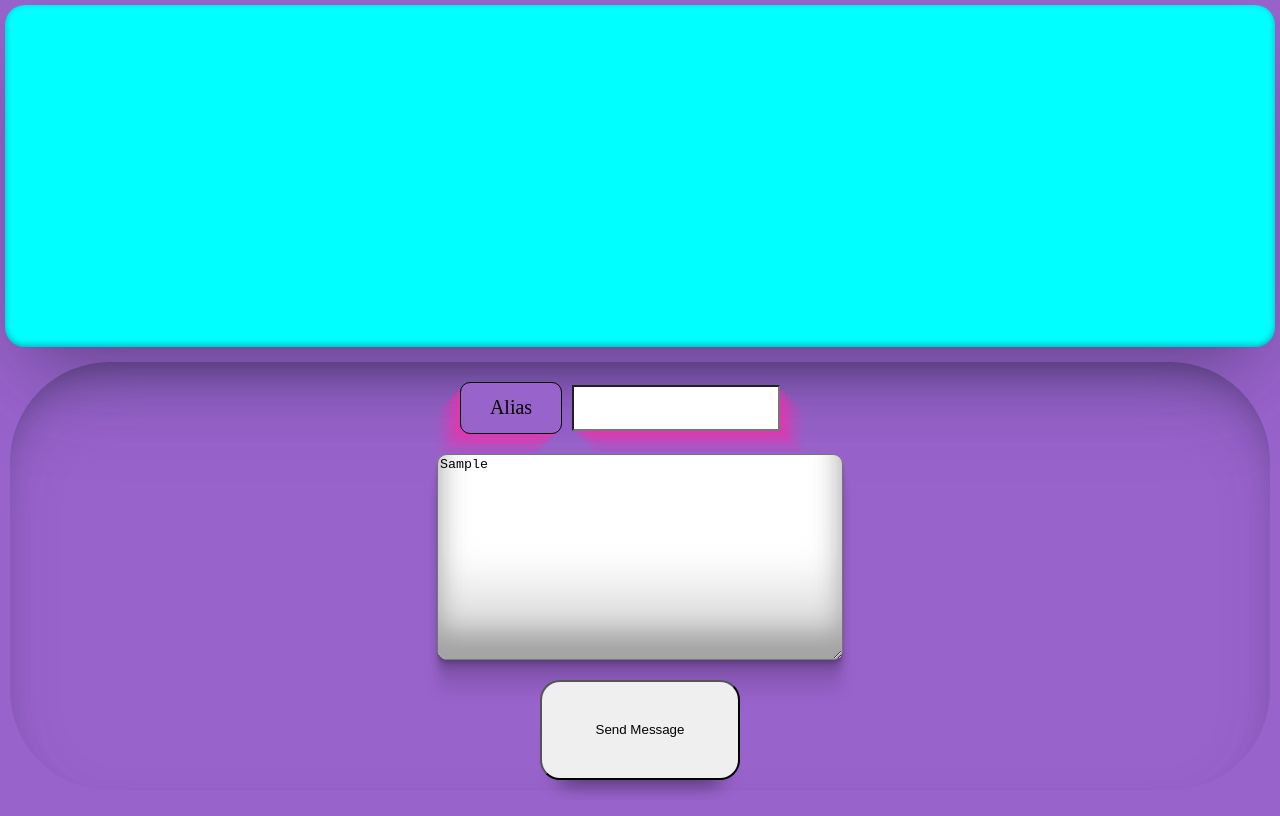
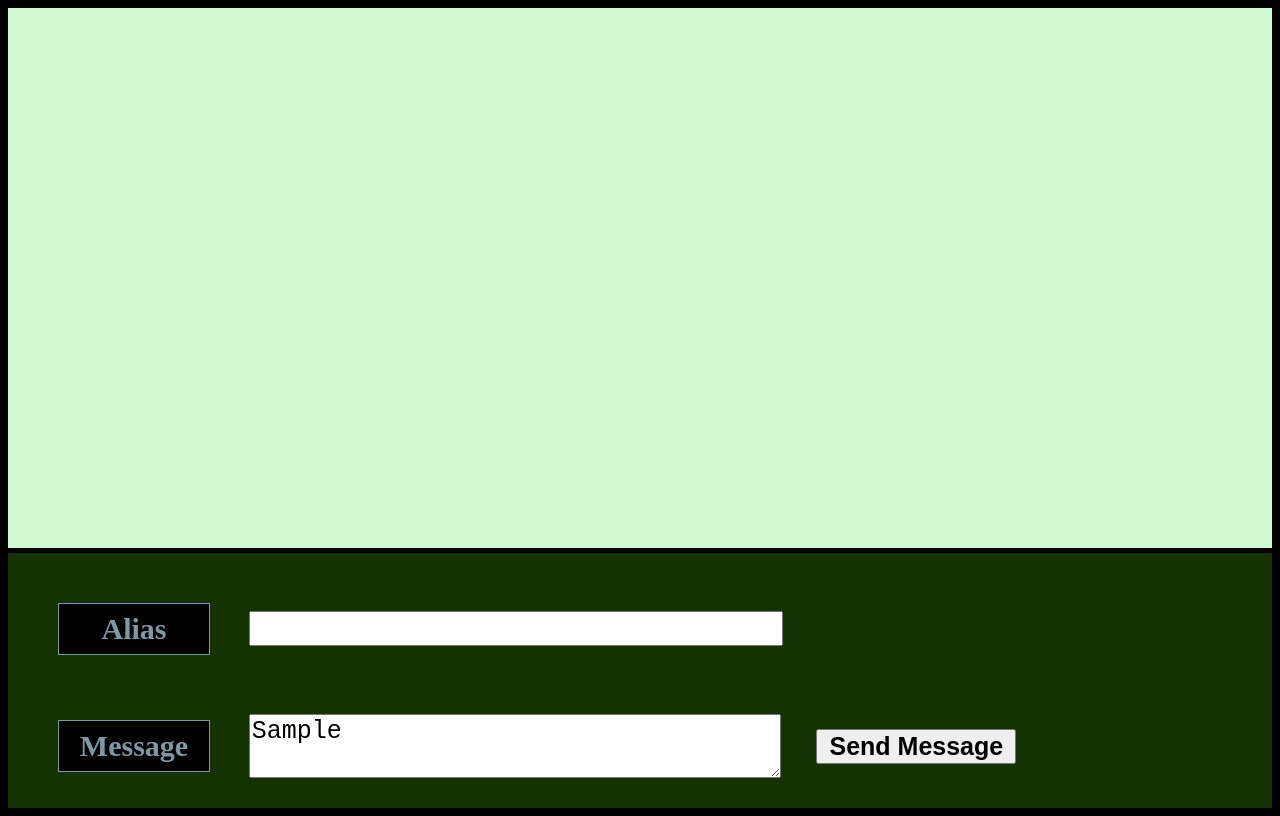
Before and after one commit to carlosfieldsierra/CHATTY, a plain HTML site: page public_html/index.html in a window 1280 px wide. Both pictures are taken after typing "Sample" into the empty fields and a click on the button "Send Message". Drawn offline with nearby package versions, Linux system fonts and the light colour scheme; no server answers.

Commit message:
first commit

```diff
--- a/public_html/app.js
+++ /dev/null
@@ -1,56 +0,0 @@
-window.onload = () => {
-
-    function getMessages(){
-        $.ajax({
-            url: '/chats',
-            method:'GET',
-            success: function( result ) {
-                var chatPage = $("#chatPage")
-               var innerText = ""
-               let results = JSON.parse(result);
-
-                for (var i in results){
-                    innerText += "<span>"+'<b>' + results[i].alias + '</b>'+": " + results[i].message+"</span>" +'<br/><br/>';
-                }
-                chatPage.html(innerText);
-              }
-            });
-    }
-
-
-
-
-    function addMessage(){
-        const msg = $("#textArea").val();
-        const alias = $("#alias").val();
-        var milliseconds = new Date().getTime();
-        let message = {
-            time: milliseconds,
-            message: msg,
-            alias: alias,
-        }
-        messageObj = JSON.stringify(message)
-        $.ajax({
-            url: '/chats/post',
-            data:{message: messageObj},
-            method:'POST',
-            success: function( result ) {
-            }
-        });
-    }
-
-    function btnEventListner(){
-        var btn = document.getElementById("btn");
-        var textArea = $("#textArea")[0];
-        btn.addEventListener("click",addMessage);
-    }
-
-    function Main(){
-        btnEventListner();
-        setInterval(getMessages,1000);
-    }
-
-    Main();
-
-
-}
--- a/public_html/index.html
+++ b/public_html/index.html
@@ -1,27 +1,45 @@
+<!--
+    Name: Tony Tavera-Reyes
+    Assignment: PA 8
+    Discription: This is the html page for the website.
+    There is two main section the messageBoard and the Bottom
+    section, the divs are spectifically set up so that in the
+    css the flex display will be managable and easy.
+    Here we have in this html input tags, label tags, and
+    text.
+ -->
 <!DOCTYPE html>
 <html lang="en">
 <head>
     <link rel="stylesheet" type="text/css" href="style.css" />
-    <script  src="app.js"></script>
-    <script src="https://ajax.googleapis.com/ajax/libs/jquery/3.5.1/jquery.min.js"></script>
+    <script  src="main.js"></script>
     <meta charset="UTF-8">
     <meta http-equiv="X-UA-Compatible" content="IE=edge">
     <meta name="viewport" content="width=device-width, initial-scale=1.0">
-    <title>Chatty</title>
+    <title>Chat App</title>
+    <script src="https://ajax.googleapis.com/ajax/libs/jquery/3.5.1/jquery.min.js"></script>
+
 </head>
 <body>
-    <div id="chatPage">
-
-
+    <div id="messageBoard">
     </div>
-    <div  id="mesgPage">
-        <div id="aliasDiv">
-            <label for="alias">Alias</label>
-            <input type="text" id="alias" name="alias">
+    <div  id="Bottom">
+        <div id="firstNameDiv">
+            <div class='sectionA'>
+                <label for="firstName">Alias</label>
+            </div>
+            <div class='sectionB'>
+                <input type="text" id="firstName" name="firstName">
+            </div>
         </div>
-        <div id="sendMesaageDiv">
-           <textarea id="textArea"></textarea>
-           <button id="btn">Send Message</button>
+        <div id="provideMessage">
+            <div class='sectionC'>
+                <label for="message">Message</label>
+            </div>
+            <div class='sectionD'>
+                <textarea id="inputText"></textarea>
+                <button id="clicker">Send Message</button>
+            </div>
         </div>
 
 
--- /dev/null
+++ b/public_html/main.js
@@ -0,0 +1,56 @@
+/*
+    Name: Tony Tavera-Reyes
+    Assignment: PA 8
+    Discription: This is the java scirpt file in charger and in the
+    middle communication with the HTML file and the server.js, here
+    user get element by user of inputs is taken into account and changed
+    as this progresses varioables for changes must be made and alarted to be
+    inputed into the HTML message board section.
+ */
+window.onload = () => {
+    // This functiopn talks to the server
+    function TalkToServer(){
+        //checks for user clicking send message
+        var clicker = document.getElementById("clicker");
+        clicker.addEventListener("click",()=>{
+            const userMSh = $("#inputText").val();
+            const firstName = $("#firstName").val();
+            // time is set to be used to recall data
+            const theTime = 10
+            let message = {
+                time: theTime,
+                message: userMSh,
+                alias: firstName,
+            }
+            //this sends the server the message as a string
+            sendToServer = JSON.stringify(message)
+            $.ajax({
+                url: '/chats/post',
+                data:{data:sendToServer},
+                method:'POST',
+                success: function( result ) {
+                    console.log("Sent succesfully :)")
+                }
+            });
+        });
+        setInterval(()=>{$.ajax({
+            url: '/chats',
+            method:'GET',
+            success: function( result ) {
+               var textChange = ""
+               let inputChanges = JSON.parse(result);
+               // this makes sure that the input makes sense with the ouput
+                for (var idx in inputChanges){
+                    textChange += "<span>"+'<b>' + inputChanges[idx].alias + '</b>'+": " + inputChanges[idx].message+"</span>" +'<br/><br/>'; // <----
+                }
+
+                var messageBoard = $("#messageBoard")
+                messageBoard.html(textChange);
+              }
+            })},1000);
+    }
+
+    TalkToServer();
+
+
+}
--- a/public_html/style.css
+++ b/public_html/style.css
@@ -1,91 +1,97 @@
+/*
+    Name: Tony Tavera-Reyes
+    Assignment: PA 8
+    Discription: This is the css for the Chat App Page.
+    This page is seperated into two main flex boxes, the
+    top message area has over 70% of the area for message
+    and floats auto to be able to be scrollable. Beyond that
+    the bottom flex box is split into four more flex boxes,
+    containing user input section and the send message button.
+*/
 html,
 body {
-  margin: 0;
-  padding: 0;
   max-width: 100%;
-  background-color: rgb(153, 99, 204);
-}
-
-body {
   display: flex;
   min-height: 100vh;
   flex-direction: column;
+  background-color: black;
 }
-#chatPage {
+#messageBoard {
   font-size: 20px;
+  flex: 9;
+  background-color: rgba(209, 250, 209, 255);
   padding: 20px;
   overflow: auto;
-  max-height: 50vh;
-  margin: 5px;
-  border-radius: 20px;
-  /* box-shadow: rgba(0, 0, 0, 0.35) 0px 5px 15px; */
-  box-shadow: rgba(50, 50, 93, 0.25) 0px 50px 100px -20px,
-    rgba(0, 0, 0, 0.3) 0px 30px 60px -30px,
-    rgba(10, 37, 64, 0.35) 0px -2px 6px 0px inset;
+  max-height: 500px;
   display: flex;
   flex-direction: column;
-  flex: 10;
-  background-color: aqua;
 }
 label {
-  box-shadow: rgba(240, 46, 170, 0.4) -5px 5px,
-    rgba(240, 46, 170, 0.3) -10px 10px, rgba(240, 46, 170, 0.2) -15px 15px,
-    rgba(240, 46, 170, 0.1) -20px 20px, rgba(240, 46, 170, 0.05) -25px 25px;
   display: flex;
   justify-content: center;
   align-items: center;
-  background-color: rgb(153, 99, 204);
-  border: 1px solid black;
-  border-radius: 10px;
+  font-weight: bolder;
+  background-color: black;
+  border: 1px solid rgba(125, 153, 166, 255);
   height: 50px;
-  width: 100px;
-  font-size: 20px;
-  margin: 10px;
+  width: 150px;
+  font-size: 30px;
+  align-self: center;
+  margin-left: 50px;
+  color: rgba(125, 153, 166, 255);
 }
-#alias {
-  box-shadow: rgba(240, 46, 170, 0.4) 5px 5px, rgba(240, 46, 170, 0.3) 10px 10px,
-    rgba(240, 46, 170, 0.2) 15px 15px, rgba(240, 46, 170, 0.1) 20px 20px,
-    rgba(240, 46, 170, 0.05) 25px 25px;
-  width: 200px;
-  height: 40px;
-  margin-right: 50px;
+#firstName {
+  width: 50%;
+  align-self: center;
+  font-size: 25px;
+  margin-left: 30px;
 }
-#aliasDiv {
-  justify-content: center;
-  align-items: center;
-  display: flex;
-}
-#sendMesaageDiv {
-  flex-direction: column;
-  justify-content: center;
-  align-items: center;
-  display: flex;
-}
-#btn {
-  width: 200px;
-  height: 100px;
-  border-radius: 20px;
-  box-shadow: rgba(0, 0, 0, 0.45) 0px 25px 20px -20px;
-}
-#textArea {
-  box-shadow: rgba(0, 0, 0, 0.17) 0px -23px 25px 0px inset,
-    rgba(0, 0, 0, 0.15) 0px -36px 30px 0px inset,
-    rgba(0, 0, 0, 0.1) 0px -79px 40px 0px inset, rgba(0, 0, 0, 0.06) 0px 2px 1px,
-    rgba(0, 0, 0, 0.09) 0px 4px 2px, rgba(0, 0, 0, 0.09) 0px 8px 4px,
-    rgba(0, 0, 0, 0.09) 0px 16px 8px, rgba(0, 0, 0, 0.09) 0px 32px 16px;
-  width: 400px;
-  height: 200px;
-  margin-bottom: 20px;
-  border-radius: 10px;
-}
-#mesgPage {
-  border-radius: 100px;
-  margin: 10px;
-  flex-direction: column;
-  justify-content: space-evenly;
-  align-items: center;
+#firstNameDiv {
   display: flex;
   flex: 1;
-  box-shadow: rgba(50, 50, 93, 0.25) 0px 30px 60px -12px inset,
-    rgba(0, 0, 0, 0.3) 0px 18px 36px -18px inset;
 }
+#provideMessage {
+  display: flex;
+  flex: 1;
+}
+#clicker {
+  width: 200px;
+  align-self: center;
+  font-size: 25px;
+  margin-left: 35px;
+  font-weight: bolder;
+}
+#inputText {
+  width: 50%;
+  align-self: center;
+  font-size: 25px;
+  margin-left: 30px;
+}
+#Bottom {
+  background-color: rgba(21, 50, 2, 255);
+  margin-top: 5px;
+  padding-top: 20px;
+  flex-direction: column;
+  display: flex;
+  flex: 1;
+}
+
+.sectionA {
+  display: flex;
+  flex: 1;
+}
+
+.sectionB {
+  display: flex;
+  flex: 5;
+}
+
+.sectionC {
+  display: flex;
+  flex: 1;
+}
+
+.sectionD {
+  display: flex;
+  flex: 5;
+}
```
Also changed, not shown: server.js (+35 -53 lines), live.txt.
